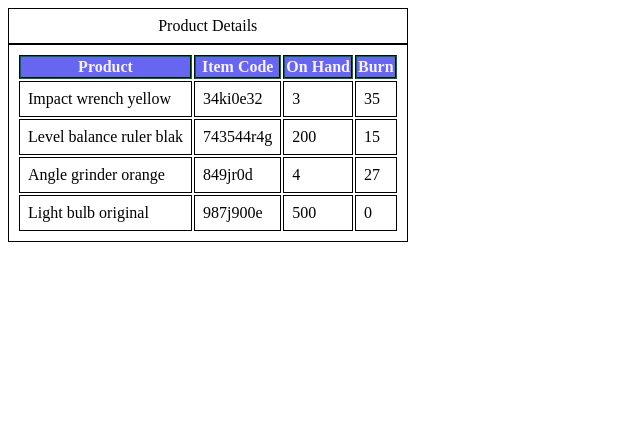
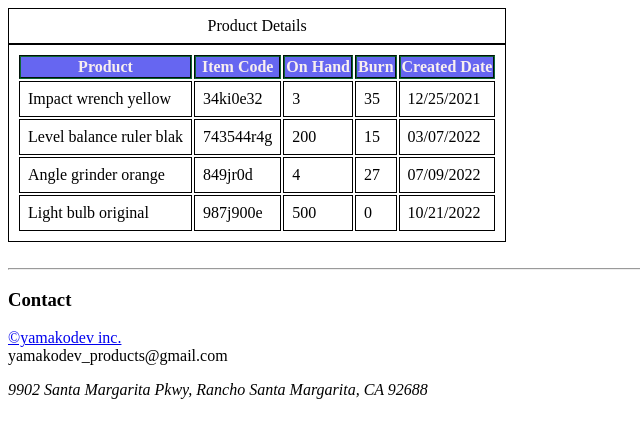
Before and after one commit to Yamako123456/inventory-management-system, a plain HTML site: page Inventory Dashboard/dashboard.html in a window 1280 px wide. Shown: the whole page, without its empty margins (0-640 px from the left). Drawn offline with Linux system fonts and the light colour scheme.

Commit message:
add Product details table in dashboard

```diff
--- a/Inventory Dashboard/dashboard.html
+++ b/Inventory Dashboard/dashboard.html
@@ -20,6 +20,7 @@
                     <th scope="col">Item Code</th>
                     <th scope="col">On Hand</th>
                     <th scope="col">Burn</th>
+                    <th scope="col">Created Date</th>
                 </tr>
             </thead>
             <tbody>
@@ -28,27 +29,52 @@
                     <td>34ki0e32</td>
                     <td>3</td>
                     <td>35</td>
-                </tr><tr>
+                    <td>
+                        <time datetime="2021-12-25">12/25/2021</time>
+                    </td>
+                </tr>
+                <tr>
                     <td>Level balance ruler blak</td>
                     <td>743544r4g</td>
                     <td>200</td>
                     <td>15</td>
-                </tr><tr>
+                    <td>
+                        <time datetime="2022-03-07">03/07/2022</time>
+                    </td>
+                </tr>
+                <tr>
                     <td>Angle grinder orange</td>
                     <td>849jr0d</td>
                     <td>4</td>
                     <td>27</td>
-                </tr><tr>
+                    <td>
+                        <time datetime="2022-07-09">07/09/2022</time>
+                    </td>
+                </tr>
+                <tr>
                     <td>Light bulb original</td>
                     <td>987j900e</td>
                     <td>500</td>
                     <td>0</td>
+                    <td>
+                        <time datetime="2022-10-21">10/21/2022</time>
+                    </td>
                 </tr>
             </tbody>
+
         </table>
     </main>
     <footer>
-
+        <section>
+            <br>
+            <hr>
+            <h3>Contact</h3>
+            <p>
+                <a href="https://www.youtube.com/@it6037">&copy;yamakodev inc.</a>
+                <br>
+                yamakodev_products@gmail.com
+                <address>9902 Santa Margarita Pkwy, Rancho Santa Margarita, CA 92688</address>
+        </section>
     </footer>
 </body>
 </html>
```
Also changed, not shown: Inventory Dashboard/index.html (+43 -6 lines).
